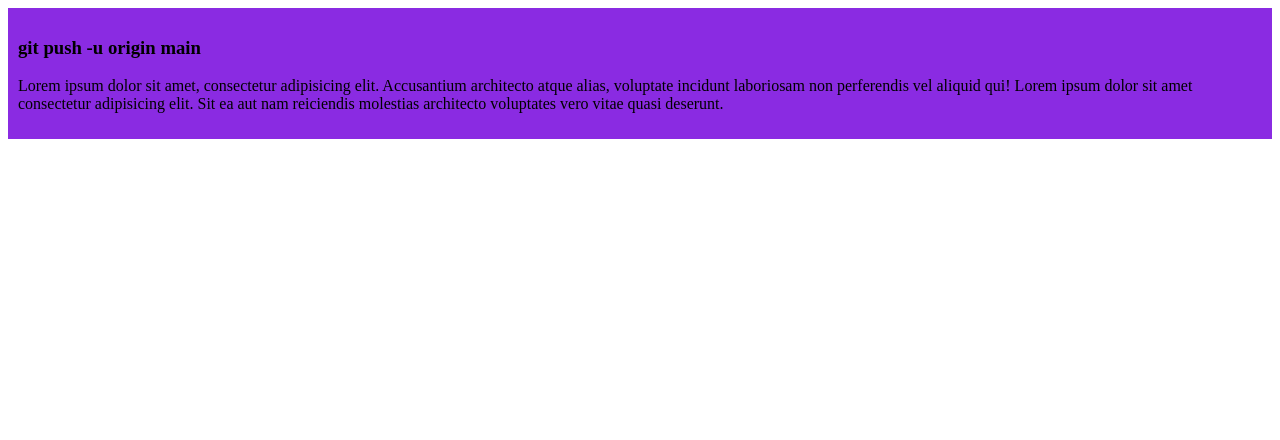
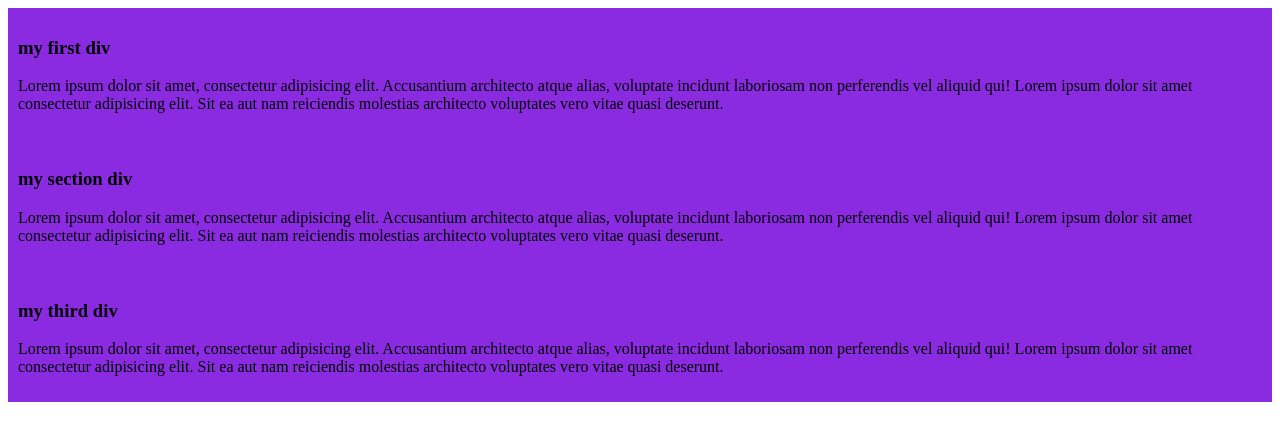
Before and after one commit to abdulqahharsiddiqui1github/my-simple-project, a plain HTML site: page index.html in a window 1280 px wide. Drawn offline with Linux system fonts and the light colour scheme.

Commit message:
my simple project

```diff
--- a/index.html
+++ b/index.html
@@ -8,7 +8,15 @@
 </head>
 <body>
     <div>
-        <h3>git push -u origin main</h3>
+        <h3> my first div</h3>
+        <p>Lorem ipsum dolor sit amet, consectetur adipisicing elit. Accusantium architecto atque alias, voluptate incidunt laboriosam non perferendis vel aliquid qui! Lorem ipsum dolor sit amet consectetur adipisicing elit. Sit ea aut nam reiciendis molestias architecto voluptates vero vitae quasi deserunt.</p>
+    </div>
+    <div>
+        <h3>my section div</h3>
+        <p>Lorem ipsum dolor sit amet, consectetur adipisicing elit. Accusantium architecto atque alias, voluptate incidunt laboriosam non perferendis vel aliquid qui! Lorem ipsum dolor sit amet consectetur adipisicing elit. Sit ea aut nam reiciendis molestias architecto voluptates vero vitae quasi deserunt.</p>
+    </div>
+    <div>
+        <h3>my third div</h3>
         <p>Lorem ipsum dolor sit amet, consectetur adipisicing elit. Accusantium architecto atque alias, voluptate incidunt laboriosam non perferendis vel aliquid qui! Lorem ipsum dolor sit amet consectetur adipisicing elit. Sit ea aut nam reiciendis molestias architecto voluptates vero vitae quasi deserunt.</p>
     </div>
 </body>
```
